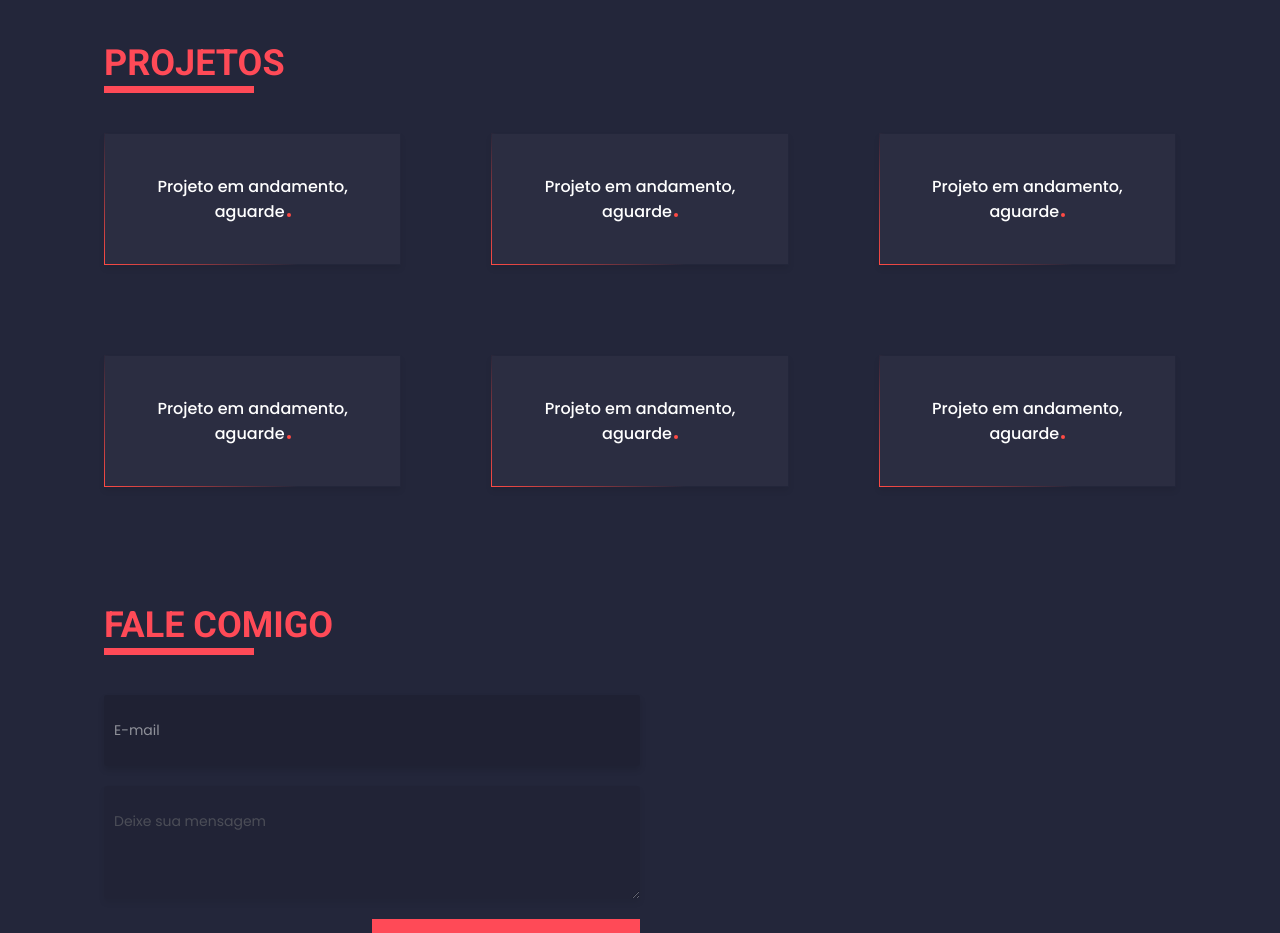
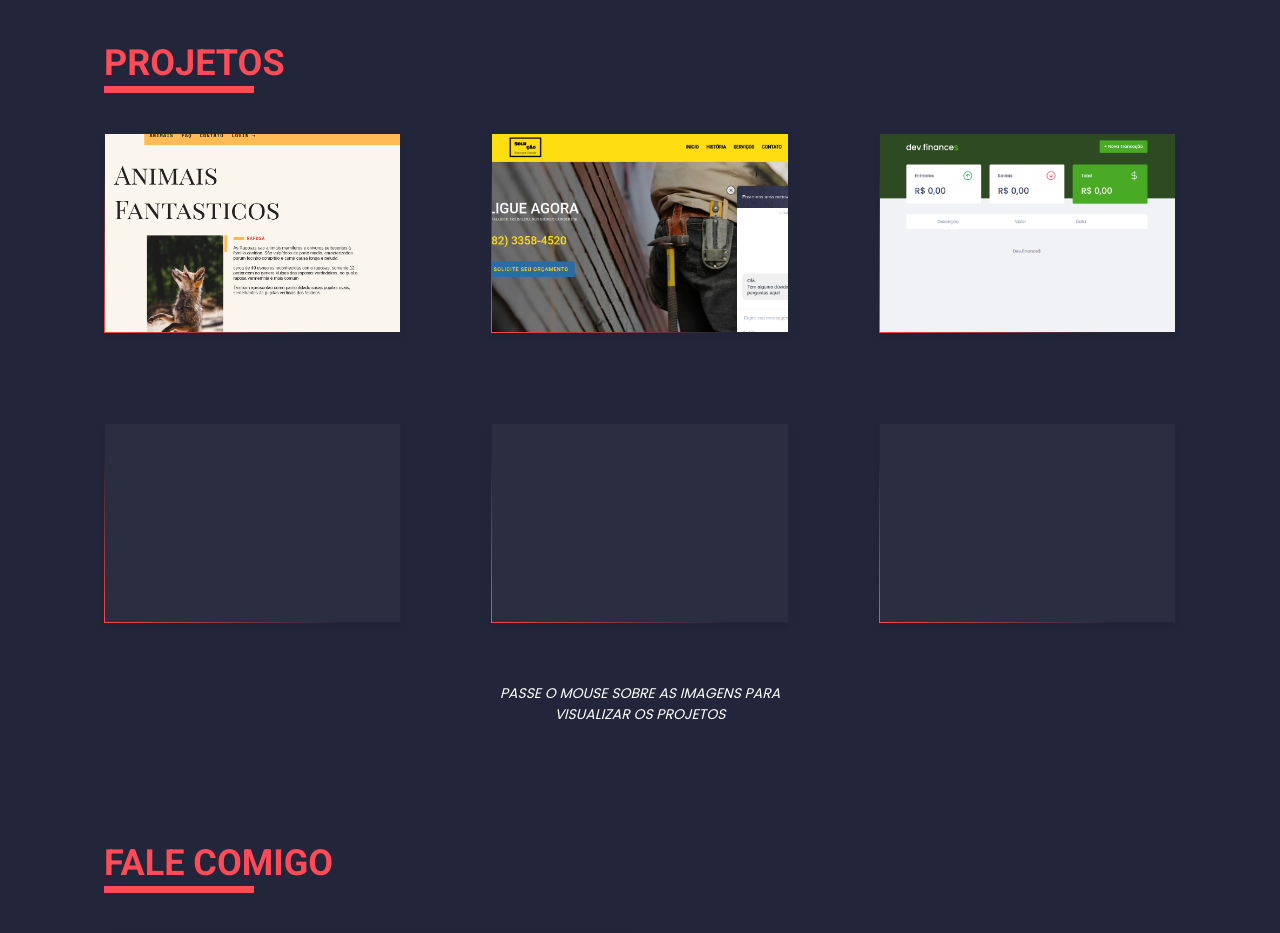
Before and after one commit to flimamcz/portfolio, a plain HTML site: page index.html in a window 1280 px wide. Shown: the part 2300-3233 px from the top of the page. Drawn offline with Linux system fonts and the light colour scheme.

Commit message:
Adicionado projetos a secao projects

```diff
--- a/assets/css/style.css
+++ b/assets/css/style.css
@@ -373,6 +373,7 @@ img{
 .projects-item{
     background: var(--color-card);
     padding: 40px 20px;
+    height: 200px;
     box-shadow: 0 4px 6px rgba(0, 0, 0, 0.07);
     border: 1px solid;
     border-image: linear-gradient(395deg, #FF4A44 0%, #23263A 40%) 1;
@@ -383,23 +384,93 @@ img{
     transition: 0.5s;
 }
 
-.projects-item p{
-    font-family: 'Poppins', sans-serif;
-    font-size: 1.6rem;
-    font-weight: 500;
-    text-align: center;
-    color: var(--color-white);
+
+.project-1{
+    position: relative;
+    display: grid;
+    place-items: center;
 }
 
-.projects-item p::after{
-    content: "";
-    width: 4px;
-    height: 4px;
-    border-radius: 50%;
-    margin-left: 2px;
-    background: #FF4A44;
-    display: inline-block;
-    color: var(--color-button);
+.bg-project-1{
+    background: url("/assets/img/img-projects/animais-refatorado.png") no-repeat center;
+    background-size: cover;
+}
+
+.bg-project-2{
+    background: url("/assets/img/img-projects/solucao.png") no-repeat center;
+    background-size: cover;
+}
+
+.bg-project-3{
+    background: url("/assets/img/img-projects/finance.png") no-repeat center;
+    background-size: cover;
+}
+
+
+
+.infor-project-1:hover{
+    position: absolute;
+    top: 0;
+    left: 0;
+    height: 100%;
+    display: grid;
+    place-items: center;
+    width: 100%;
+    background: rgba(0, 0, 0, 0.7);
+    transition: .4s;
+}
+
+.infor-project-1 p{
+    opacity: 0;
+    font-size: 1.4rem;
+    font-family: 'Poppins', sans-serif;
+    padding: 10px 15px;
+    color: var(--color-white);
+    text-align: center;
+}
+
+.infor-project-1:hover.infor-project-1 p{
+    transition: .4s;
+    opacity: 1;
+}
+
+.infor-project-1 a{
+    display: none;
+    font-family: 'Roboto', sans-serif;
+    font-size: 1.2rem;
+    font-weight: 500;
+    border-radius: 2px;
+    color: var(--color-white);
+    background: var(--color-button);
+    width: 40%;
+    text-align: center;
+    padding: 1rem 1.8rem;
+}
+
+.infor-project-1 a:hover{
+    background: #c2464e;
+}
+
+.infor-project-1:hover.infor-project-1 a{
+    transition: .4s;
+    display: block;
+}
+
+.attention-ux{
+    text-align: center;
+    font-style: italic;
+    display: flex;
+    justify-content: center;
+    margin: 60px 0 40px 0;
+}
+
+.attention-ux p{
+    display: block;
+    font-size: 1.4rem;
+    font-family: 'Poppins', sans-serif;
+    color: #fff;
+    margin: 0 auto;
+    width: 300px;
 }
 
 /*SERVICES*/
--- a/index.html
+++ b/index.html
@@ -246,30 +246,59 @@
       <section class="projects" data-js="visible" id="portfolio">
         <h2 class="subtitle">Projetos</h2>
         <div class="flex">
-          <div class="projects-item">
-            <p>Projeto em andamento, aguarde</p>
+          <div class="projects-item project-1 bg-project-1">
+            <div class="infor-project-1">
+              <p>Projeto desenvolvido durante o curso de JavaScript, onde o foco foi criar animações de entrada e scroll.</p>
+
+              <a href="https://animais-refatorado.vercel.app/" target="_blank">Ver Projeto</a>
+            </div>
           </div>
 
-          <div class="projects-item">
-            <p>Projeto em andamento, aguarde</p>
+          <div class="projects-item project-1 bg-project-2">
+            <div class="infor-project-1">
+              <p>Projeto desenvolvido para prestador de serviço regional. Com chat integrado na pagina e mobile.</p>
+
+              <a href="https://projeto-solucao.netlify.app/" target="_blank">Ver Projeto</a>
+            </div>
           </div>
 
-          <div class="projects-item">
-            <p>Projeto em andamento, aguarde</p>
+          <div class="projects-item project-1 bg-project-3">
+            <div class="infor-project-1">
+              <p>Projeto desenvolvido junto ao BootCamp da RocketSeat. App para controle financeiro geral.</p>
+
+              <a href="https://finance-flpcode.vercel.app/" target="_blank">Ver Projeto</a>
+            </div>
           </div>
 
-          <div class="projects-item">
-            <p>Projeto em andamento, aguarde</p>
+          <div class="projects-item project-1">
+            <div class="infor-project-1">
+              <p>Projeto desenvolvido durante o curso de JavaScript, onde o foco foi criar animações de entrada e scroll.</p>
+
+              <a href="https://animais-refatorado.vercel.app/" target="_blank">Ver Projeto</a>
+            </div>
           </div>
 
-          <div class="projects-item">
-            <p>Projeto em andamento, aguarde</p>
+
+          <div class="projects-item project-1">
+            <div class="infor-project-1">
+              <p>Projeto desenvolvido durante o curso de JavaScript, onde o foco foi criar animações de entrada e scroll.</p>
+
+              <a href="https://animais-refatorado.vercel.app/" target="_blank">Ver Projeto</a>
+            </div>
           </div>
 
-          <div class="projects-item">
-            <p>Projeto em andamento, aguarde</p>
+          <div class="projects-item project-1">
+            <div class="infor-project-1">
+              <p>Projeto desenvolvido durante o curso de JavaScript, onde o foco foi criar animações de entrada e scroll.</p>
+
+              <a href="https://animais-refatorado.vercel.app/" target="_blank">Ver Projeto</a>
+            </div>
           </div>
         </div>
+
+          <div class="attention-ux">
+            <p data-js="visible">PASSE O MOUSE SOBRE AS IMAGENS PARA VISUALIZAR OS PROJETOS</p>
+          </div>
       </section>
 
       <section class="form" id="contact" data-js="visible">
```
Also changed, not shown: assets/img/img-projects/animais-refatorado.png (added), assets/img/img-projects/finance.png (added), assets/img/img-projects/solucao.png (added).
